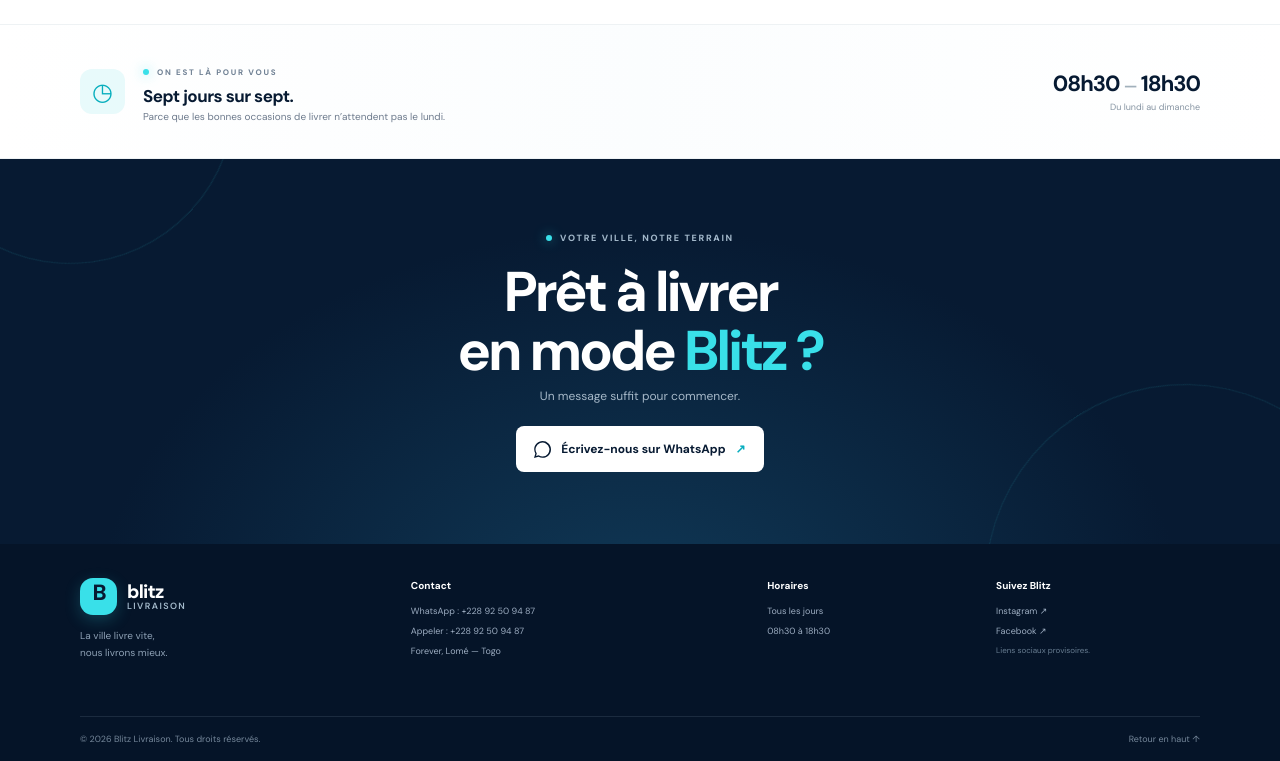
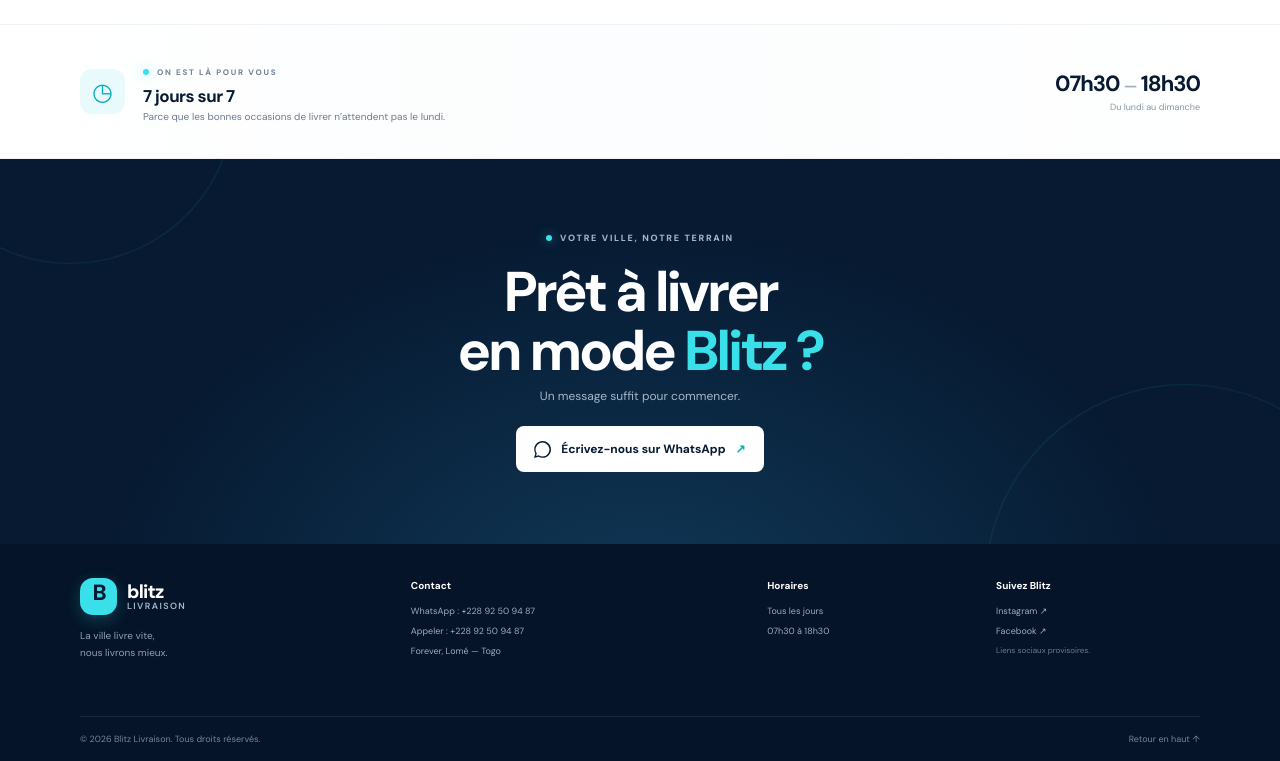
Before and after one commit to ghezouariel-bot/Blitz-bacl, a plain HTML site: page index.html in a window 1280 px wide. Shown: the part 2383-3144 px from the top of the page. Drawn offline with Linux system fonts and the light colour scheme.

Commit message:
Update delivery opening time and schedule label

```diff
--- a/index.html
+++ b/index.html
@@ -170,7 +170,7 @@
       </section>
 
       <section class="hours-section">
-        <div class="container hours-row"><div class="hours-icon">◷</div><div class="hours-copy"><span class="eyebrow"><span></span> ON EST LÀ POUR VOUS</span><h2>Sept jours sur sept.</h2><p>Parce que les bonnes occasions de livrer n’attendent pas le lundi.</p></div><div class="hours-time"><strong>08h30 <span>—</span> 18h30</strong><span>Du lundi au dimanche</span></div></div>
+        <div class="container hours-row"><div class="hours-icon">◷</div><div class="hours-copy"><span class="eyebrow"><span></span> ON EST LÀ POUR VOUS</span><h2>7 jours sur 7</h2><p>Parce que les bonnes occasions de livrer n’attendent pas le lundi.</p></div><div class="hours-time"><strong>07h30 <span>—</span> 18h30</strong><span>Du lundi au dimanche</span></div></div>
       </section>
 
       <section class="final-cta">
@@ -183,7 +183,7 @@
       <div class="container footer-main">
         <div class="footer-brand"><a class="brand" href="#accueil" aria-label="Blitz, retour à l’accueil"><span class="brand-mark">B<span>.</span></span><span class="brand-name">blitz<span>livraison</span></span></a><p>La ville livre vite,<br />nous livrons mieux.</p></div>
         <div class="footer-column"><h3>Contact</h3><a href="https://wa.me/22892509487" target="_blank" rel="noopener noreferrer">WhatsApp : +228 92 50 94 87</a><a href="tel:+22892509487">Appeler : +228 92 50 94 87</a><span>Forever, Lomé — Togo</span></div>
-        <div class="footer-column"><h3>Horaires</h3><span>Tous les jours</span><span>08h30 à 18h30</span></div>
+        <div class="footer-column"><h3>Horaires</h3><span>Tous les jours</span><span>07h30 à 18h30</span></div>
         <div class="footer-column"><h3>Suivez Blitz</h3><a href="https://www.instagram.com/blitz.togo/" target="_blank" rel="noopener noreferrer">Instagram ↗</a><a href="https://www.facebook.com/blitz.togo/" target="_blank" rel="noopener noreferrer">Facebook ↗</a><small class="social-note">Liens sociaux provisoires.</small></div>
       </div>
       <div class="container footer-bottom"><span>© <span id="year"></span> Blitz Livraison. Tous droits réservés.</span><a href="#accueil">Retour en haut ↑</a></div>
```
